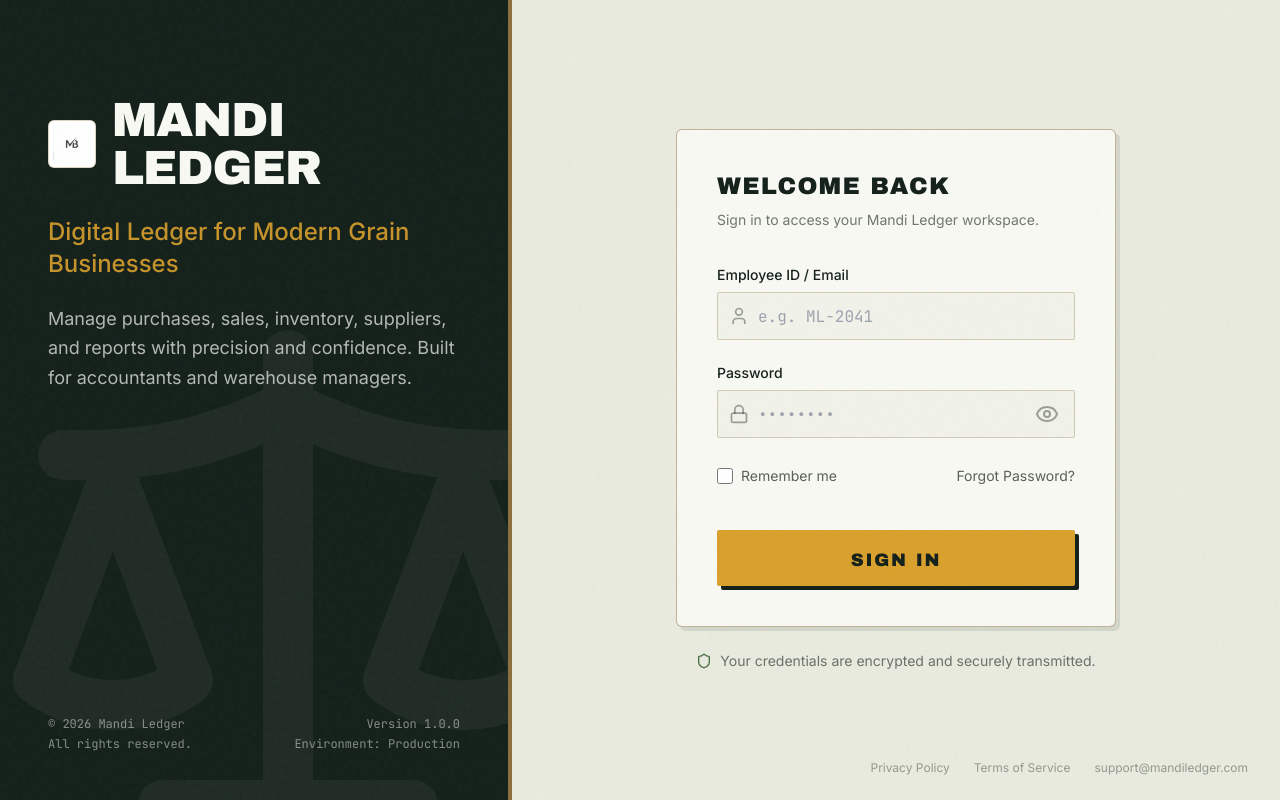
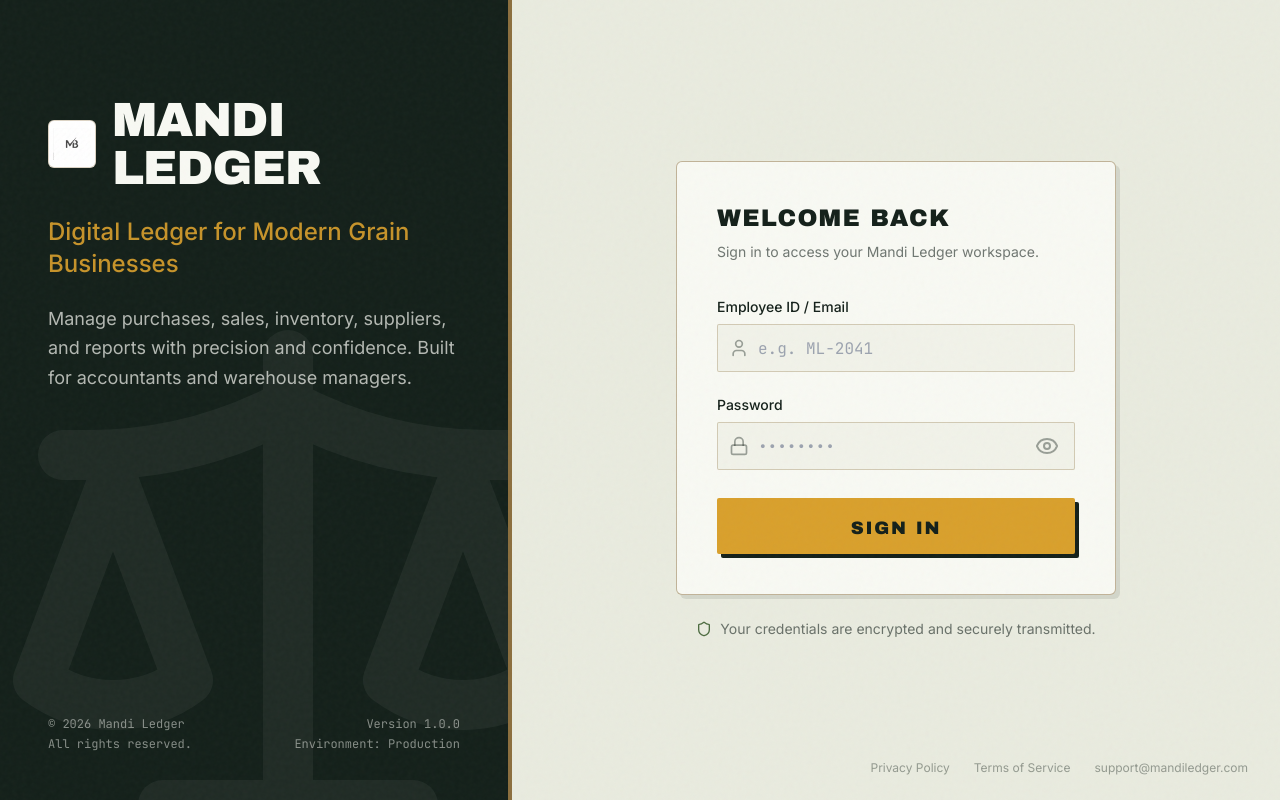
Before and after one commit to SanjayMuthuswamy/mandi-ledger, a React (Vite) app: page /login in a window 1280 px wide. Built offline with nearby package versions, Linux system fonts and the light colour scheme; no server answers.

Commit message:
Remove Remember Me and Forgot Password options from Login page, update README

```diff
--- a/src/pages/Login.tsx
+++ b/src/pages/Login.tsx
@@ -11,7 +11,6 @@ import { useAuth } from "@/contexts/AuthContext"
 const loginSchema = z.object({
   employeeId: z.string().min(1, "Employee ID is required"),
   password: z.string().min(8, "Password must contain at least 8 characters"),
-  rememberMe: z.boolean().optional()
 })
 
 type LoginFormValues = z.infer<typeof loginSchema>
@@ -30,7 +29,6 @@ export function Login() {
     defaultValues: {
       employeeId: "",
       password: "",
-      rememberMe: false
     }
   })
 
@@ -168,22 +166,7 @@ export function Login() {
                 {errors.password && <p className="text-ledger-red text-xs font-medium mt-1">{errors.password.message}</p>}
               </div>
 
-              <div className="flex items-center justify-between pt-2">
-                <label className="flex items-center gap-2 cursor-pointer group">
-                  <input
-                    type="checkbox"
-                    disabled={isSubmitting}
-                    className="w-4 h-4 border-brass/50 rounded-sm text-turmeric focus:ring-turmeric/30 bg-stone/50 cursor-pointer disabled:opacity-50"
-                    {...register("rememberMe")}
-                  />
-                  <span className="text-sm font-sans text-ink/70 group-hover:text-ink transition-colors">Remember me</span>
-                </label>
-                <button type="button" disabled={isSubmitting} className="text-sm font-sans text-ink/70 hover:text-ink hover:underline transition-colors disabled:opacity-50">
-                  Forgot Password?
-                </button>
-              </div>
-
-              <div className="pt-6">
+              <div className="pt-2">
                 <button
                   type="submit"
                   disabled={isSubmitting}
```
Also changed, not shown: 1 other file (tests, documents, lock files or other folders).
